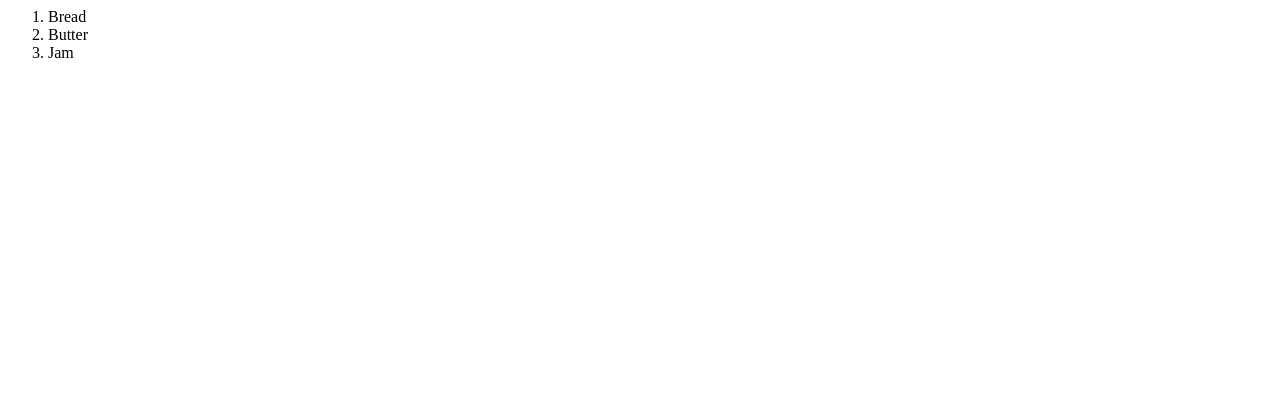
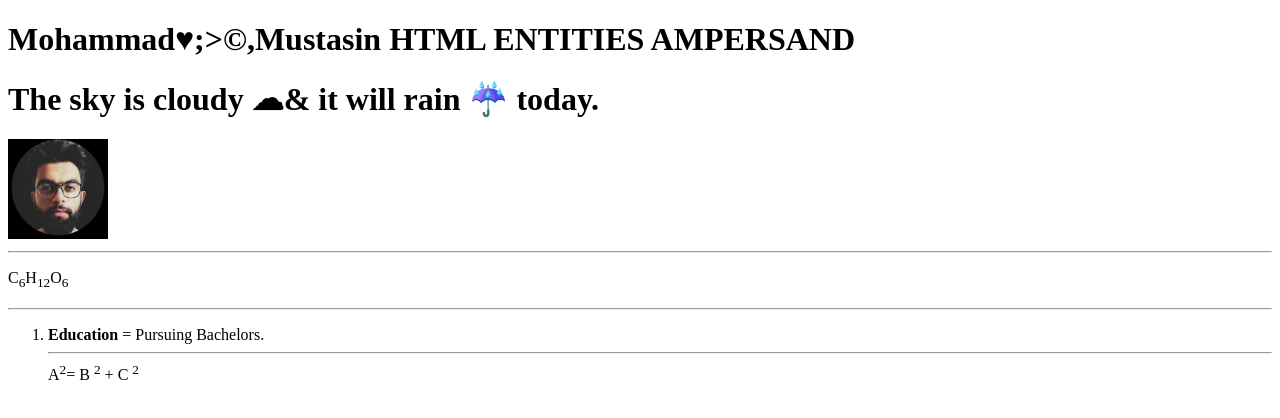
Before and after one commit to Mustasin-404/Full-stack-2026, a plain HTML site: page cherry2.html in a window 1280 px wide. Drawn offline with Linux system fonts and the light colour scheme.

Commit message:
html first

```diff
--- a/cherry2.html
+++ b/cherry2.html
@@ -1,5 +1,29 @@
-<ol>
-    <li>Bread</li>
-    <li>Butter</li>
-    <li>Jam</li>
-</ol>
+<!DOCTYPE html>
+<html lang="en">
+<head>
+    <meta charset="UTF-8">
+    <meta name="viewport" content="width=device-width, initial-scale=1.0">
+    <title>Portfolio page</title>
+</head>
+<body>
+<header>
+<p><h1>Mohammad&heartsuit;;&gt;&#169;,Mustasin HTML ENTITIES AMPERSAND</h1></p>
+<p><h1>The sky is cloudy &#9729;&amp; it will rain &#9748; today. </h1></p>
+</header>
+       <img src="IMG_20251023_210815.jpg" height="100px" width ="100px">
+       <hr/>
+       <p>C<sub>6</sub>H<sub>12</sub>O<sub>6</sub></p>
+       <hr/>
+
+    <ol>
+        <span>
+        <li><B>Education</B> = Pursuing Bachelors.</li>
+        <hr/>
+        <footer>
+        A<sup>2</sup>= B <sup>2</sup> + C <sup>2</sup>
+        </footer>
+        </span>
+    </ol>
+</body>
+</html>
+<!-- emmet.io -->
```
Also changed, not shown: CRROWN.jpeg (added), IMG_20251023_210815.jpg (added).
